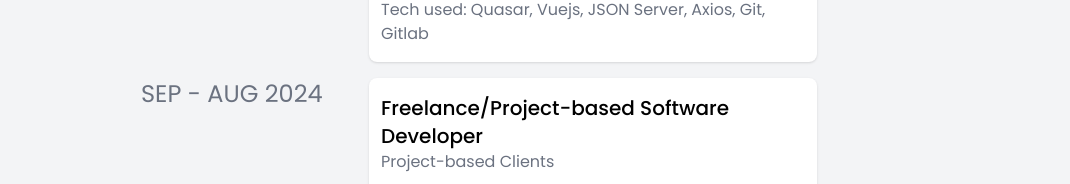
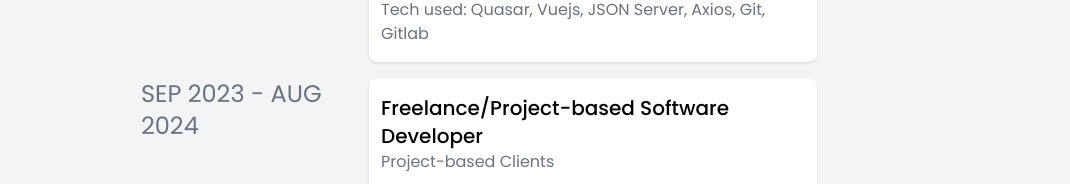
Before and after one commit to JonathanMoralde/portfolio-app, a Next.js app: page /experience in a window 1280 px wide. Shown: the part 446-630 px from the top of the page, without its empty margins (161-1231 px from the left). Built offline with nearby package versions, Linux system fonts and the light colour scheme; no server answers; the database is empty.

Commit message:
changed experience year

```diff
--- a/src/app/experience/page.tsx
+++ b/src/app/experience/page.tsx
@@ -26,7 +26,7 @@ const Experience = () => {
     {
       position: "Freelance/Project-based Software Developer",
       company: "Project-based Clients",
-      date: "Sep - Aug 2024",
+      date: "Sep 2023 - Aug 2024",
       description:
         "Worked on various web-based and android-based systems. Communicated with clients and transformed prototypes into functional systems that met project goals and deadlines.",
       tech: "HTML, CSS, Javascript, Typescript, Next.js, React, Tailwind, Bootstrap, PHP, MySQL, Flutter, and Firebase",
```
